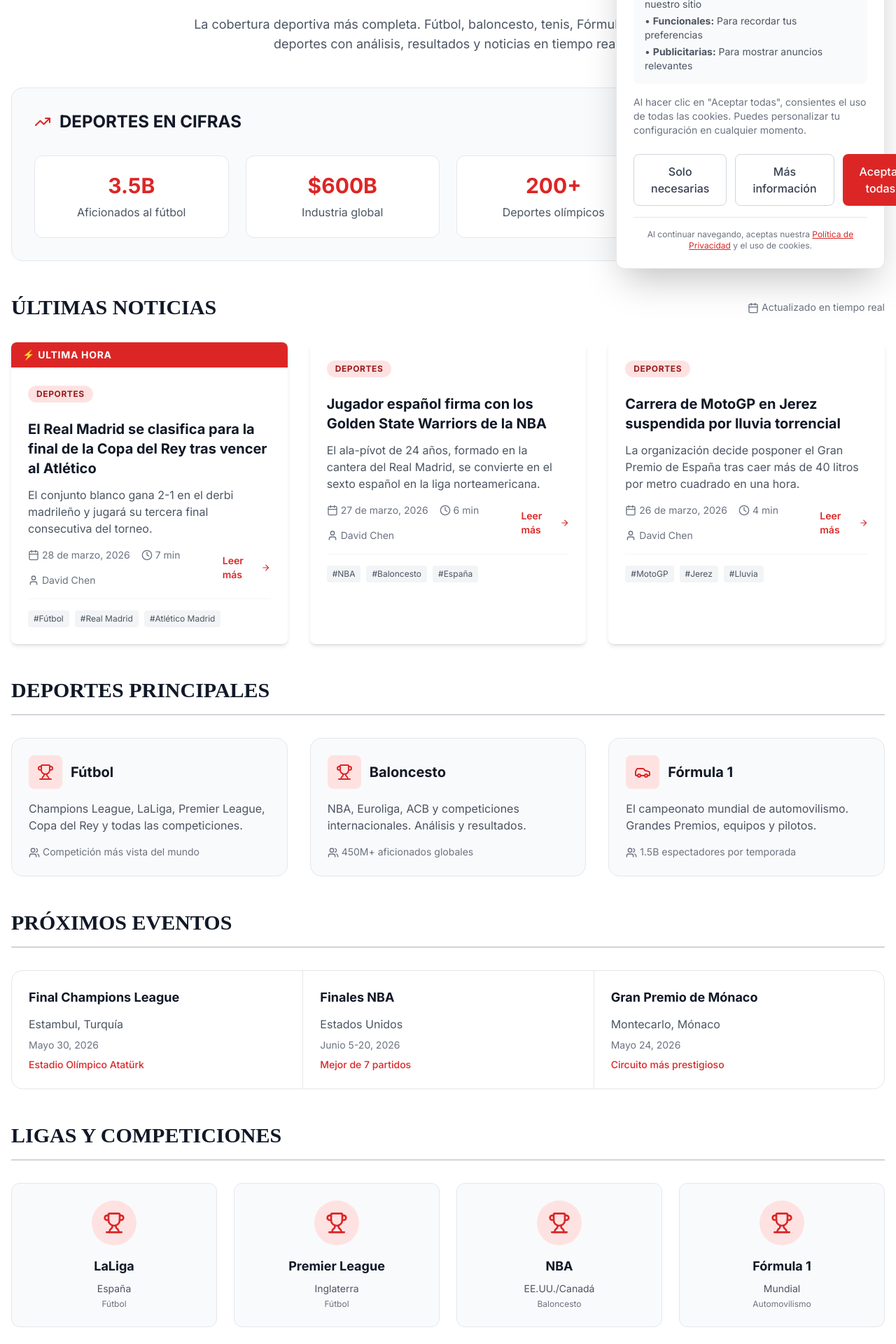
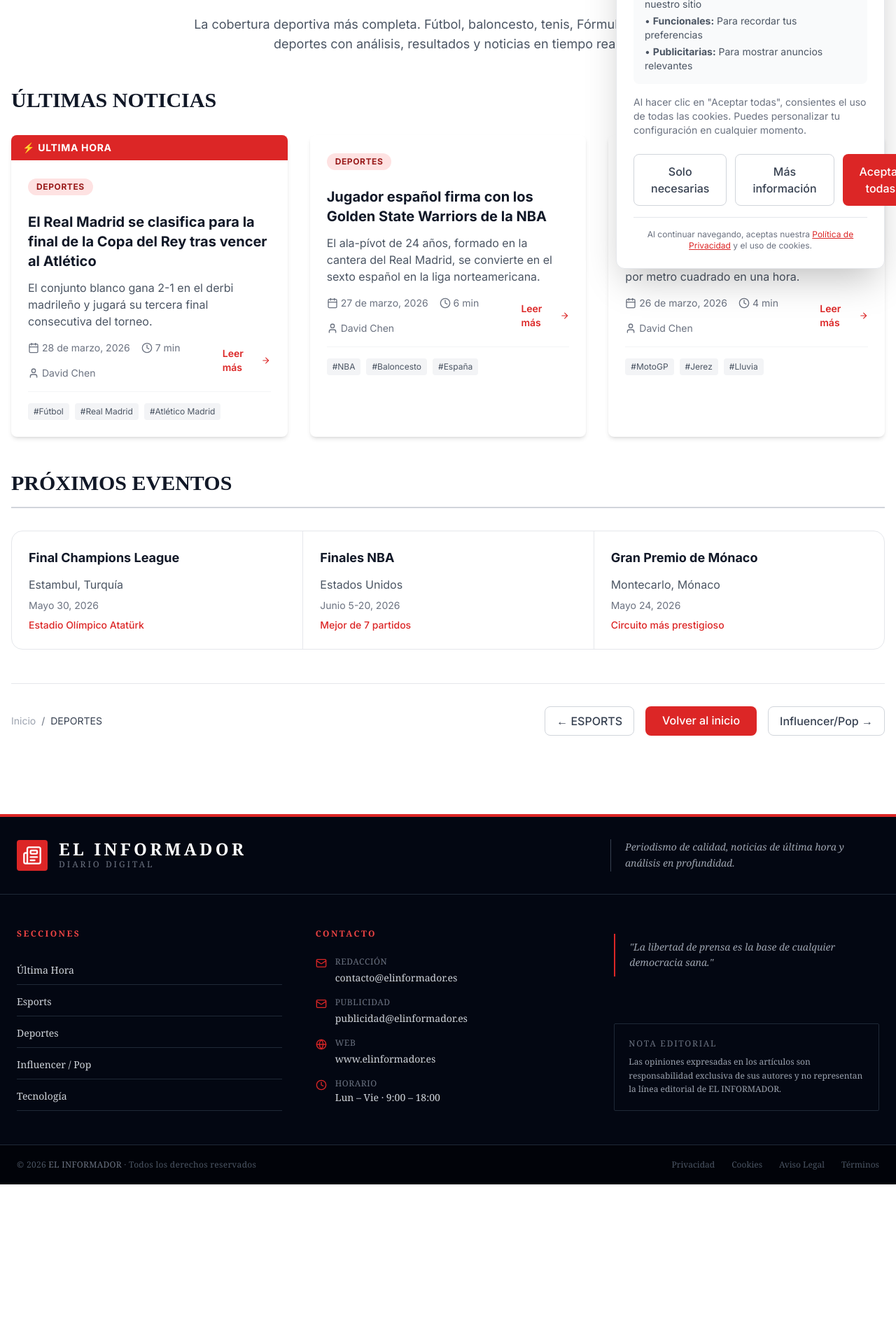
Before and after one commit to clawdbot-liaz/seo-blog-periodico, a Next.js app: page /deportes in a window 1280 px wide. Shown: the part 400-2320 px from the top of the page at 70% size. After the commit the page ends 2092 px from the top, so only its background shows below. Built offline with nearby package versions, Linux system fonts and the light colour scheme.

Commit message:
Clean: Remove 'Juegos principales' from ESPORTS, and 'Deportes en cifras', 'Deportes principales', 'Ligas y competiciones' from DEPORTES

```diff
--- a/app/deportes/page.tsx
+++ b/app/deportes/page.tsx
@@ -20,31 +20,7 @@ export default function DeportesPage() {
         </p>
       </div>
 
-      {/* Estadísticas destacadas */}
-      <div className="bg-gray-50 rounded-2xl p-8 mb-12 border border-gray-200">
-        <h2 className="text-2xl font-bold mb-8 flex items-center gap-3">
-          <TrendingUp className="h-6 w-6 text-red-600" />
-          DEPORTES EN CIFRAS
-        </h2>
-        <div className="grid md:grid-cols-4 gap-6">
-          <div className="bg-white rounded-xl p-6 text-center border border-gray-200">
-            <div className="text-3xl font-bold text-red-600 mb-2">3.5B</div>
-            <p className="text-gray-600">Aficionados al fútbol</p>
-          </div>
-          <div className="bg-white rounded-xl p-6 text-center border border-gray-200">
-            <div className="text-3xl font-bold text-red-600 mb-2">$600B</div>
-            <p className="text-gray-600">Industria global</p>
-          </div>
-          <div className="bg-white rounded-xl p-6 text-center border border-gray-200">
-            <div className="text-3xl font-bold text-red-600 mb-2">200+</div>
-            <p className="text-gray-600">Deportes olímpicos</p>
-          </div>
-          <div className="bg-white rounded-xl p-6 text-center border border-gray-200">
-            <div className="text-3xl font-bold text-red-600 mb-2">1.2B</div>
-            <p className="text-gray-600">Espectadores NFL</p>
-          </div>
-        </div>
-      </div>
+
 
       {/* Últimas noticias */}
       <section className="mb-12">
@@ -63,60 +39,7 @@ export default function DeportesPage() {
         </div>
       </section>
 
-      {/* Deportes principales */}
-      <section className="mb-12">
-        <h2 className="text-3xl font-bold font-serif mb-8 border-b-2 border-gray-300 pb-4">DEPORTES PRINCIPALES</h2>
 
-        <div className="grid md:grid-cols-3 gap-8">
-          <div className="bg-gray-50 rounded-2xl p-6 border border-gray-200 hover:border-red-300 transition">
-            <div className="flex items-center gap-3 mb-4">
-              <div className="p-3 bg-red-100 rounded-lg">
-                <Trophy className="h-6 w-6 text-red-600" />
-              </div>
-              <h3 className="text-xl font-bold">Fútbol</h3>
-            </div>
-            <p className="text-gray-600 mb-4">
-              Champions League, LaLiga, Premier League, Copa del Rey y todas las competiciones.
-            </p>
-            <div className="text-sm text-gray-500">
-              <Users className="inline h-4 w-4 mr-1" />
-              Competición más vista del mundo
-            </div>
-          </div>
-
-          <div className="bg-gray-50 rounded-2xl p-6 border border-gray-200 hover:border-red-300 transition">
-            <div className="flex items-center gap-3 mb-4">
-              <div className="p-3 bg-red-100 rounded-lg">
-                <Trophy className="h-6 w-6 text-red-600" />
-              </div>
-              <h3 className="text-xl font-bold">Baloncesto</h3>
-            </div>
-            <p className="text-gray-600 mb-4">
-              NBA, Euroliga, ACB y competiciones internacionales. Análisis y resultados.
-            </p>
-            <div className="text-sm text-gray-500">
-              <Users className="inline h-4 w-4 mr-1" />
-              450M+ aficionados globales
-            </div>
-          </div>
-
-          <div className="bg-gray-50 rounded-2xl p-6 border border-gray-200 hover:border-red-300 transition">
-            <div className="flex items-center gap-3 mb-4">
-              <div className="p-3 bg-red-100 rounded-lg">
-                <Car className="h-6 w-6 text-red-600" />
-              </div>
-              <h3 className="text-xl font-bold">Fórmula 1</h3>
-            </div>
-            <p className="text-gray-600 mb-4">
-              El campeonato mundial de automovilismo. Grandes Premios, equipos y pilotos.
-            </p>
-            <div className="text-sm text-gray-500">
-              <Users className="inline h-4 w-4 mr-1" />
-              1.5B espectadores por temporada
-            </div>
-          </div>
-        </div>
-      </section>
 
       {/* Próximos eventos */}
       <section className="mb-12">
@@ -148,28 +71,7 @@ export default function DeportesPage() {
         </div>
       </section>
 
-      {/* Ligas y competiciones */}
-      <section className="mb-12">
-        <h2 className="text-3xl font-bold font-serif mb-8 border-b-2 border-gray-300 pb-4">LIGAS Y COMPETICIONES</h2>
 
-        <div className="grid md:grid-cols-4 gap-6">
-          {[
-            { name: 'LaLiga', country: 'España', type: 'Fútbol' },
-            { name: 'Premier League', country: 'Inglaterra', type: 'Fútbol' },
-            { name: 'NBA', country: 'EE.UU./Canadá', type: 'Baloncesto' },
-            { name: 'Fórmula 1', country: 'Mundial', type: 'Automovilismo' }
-          ].map((liga) => (
-            <div key={liga.name} className="bg-gray-50 rounded-xl p-6 border border-gray-200 hover:border-red-300 transition">
-              <div className="h-16 w-16 bg-red-100 rounded-full flex items-center justify-center mx-auto mb-4">
-                <Trophy className="h-8 w-8 text-red-600" />
-              </div>
-              <h3 className="font-bold text-lg mb-2 text-center">{liga.name}</h3>
-              <p className="text-sm text-gray-600 text-center">{liga.country}</p>
-              <p className="text-xs text-gray-500 text-center mt-1">{liga.type}</p>
-            </div>
-          ))}
-        </div>
-      </section>
 
       {/* Breadcrumb y navegación */}
       <div className="border-t border-gray-200 pt-8 mt-12">
--- a/app/esports/page.tsx
+++ b/app/esports/page.tsx
@@ -39,60 +39,7 @@ export default function EsportsPage() {
         </div>
       </section>
 
-      {/* Juegos principales */}
-      <section className="mb-12">
-        <h2 className="text-3xl font-bold font-serif mb-8 border-b-2 border-gray-300 pb-4">JUEGOS PRINCIPALES</h2>
 
-        <div className="grid md:grid-cols-3 gap-8">
-          <div className="bg-gray-50 rounded-2xl p-6 border border-gray-200 hover:border-red-300 transition">
-            <div className="flex items-center gap-3 mb-4">
-              <div className="p-3 bg-red-100 rounded-lg">
-                <Trophy className="h-6 w-6 text-red-600" />
-              </div>
-              <h3 className="text-xl font-bold">Counter-Strike 2</h3>
-            </div>
-            <p className="text-gray-600 mb-4">
-              El shooter táctico por equipos más importante del mundo. Majors, ESL Pro League y BLAST Premier.
-            </p>
-            <div className="text-sm text-gray-500">
-              <Users className="inline h-4 w-4 mr-1" />
-              25M+ jugadores mensuales
-            </div>
-          </div>
-
-          <div className="bg-gray-50 rounded-2xl p-6 border border-gray-200 hover:border-red-300 transition">
-            <div className="flex items-center gap-3 mb-4">
-              <div className="p-3 bg-red-100 rounded-lg">
-                <Trophy className="h-6 w-6 text-red-600" />
-              </div>
-              <h3 className="text-xl font-bold">Valorant</h3>
-            </div>
-            <p className="text-gray-600 mb-4">
-              El shooter táctico de Riot Games que domina la escena competitiva con el VCT.
-            </p>
-            <div className="text-sm text-gray-500">
-              <Users className="inline h-4 w-4 mr-1" />
-              20M+ jugadores mensuales
-            </div>
-          </div>
-
-          <div className="bg-gray-50 rounded-2xl p-6 border border-gray-200 hover:border-red-300 transition">
-            <div className="flex items-center gap-3 mb-4">
-              <div className="p-3 bg-red-100 rounded-lg">
-                <Trophy className="h-6 w-6 text-red-600" />
-              </div>
-              <h3 className="text-xl font-bold">League of Legends</h3>
-            </div>
-            <p className="text-gray-600 mb-4">
-              El MOBA que revolucionó los esports con Worlds, MSI y ligas regionales.
-            </p>
-            <div className="text-sm text-gray-500">
-              <Users className="inline h-4 w-4 mr-1" />
-              180M+ jugadores mensuales
-            </div>
-          </div>
-        </div>
-      </section>
 
       {/* Próximos torneos */}
       <section className="mb-12">
```
